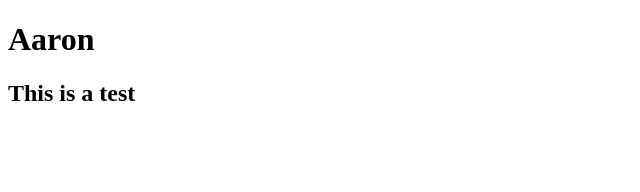
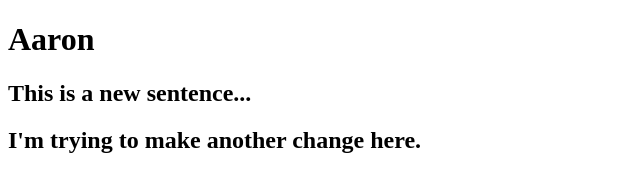
Before and after one commit to Caedomin/caedomin.github.io, a plain HTML site: page index.html in a window 1280 px wide. Shown: the whole page, without its empty margins (0-640 px from the left). Drawn offline with Linux system fonts and the light colour scheme.

Commit message:
Added new sentece

```diff
--- a/index.html
+++ b/index.html
@@ -7,6 +7,7 @@
 </head>
 <body>
     <h1>Aaron</h1>
-    <h2>This is a test</h2>
+    <h2>This is a new sentence...</h2>
+    <h2>I'm trying to make another change here.</h2>
 </body>
 </html>
```
